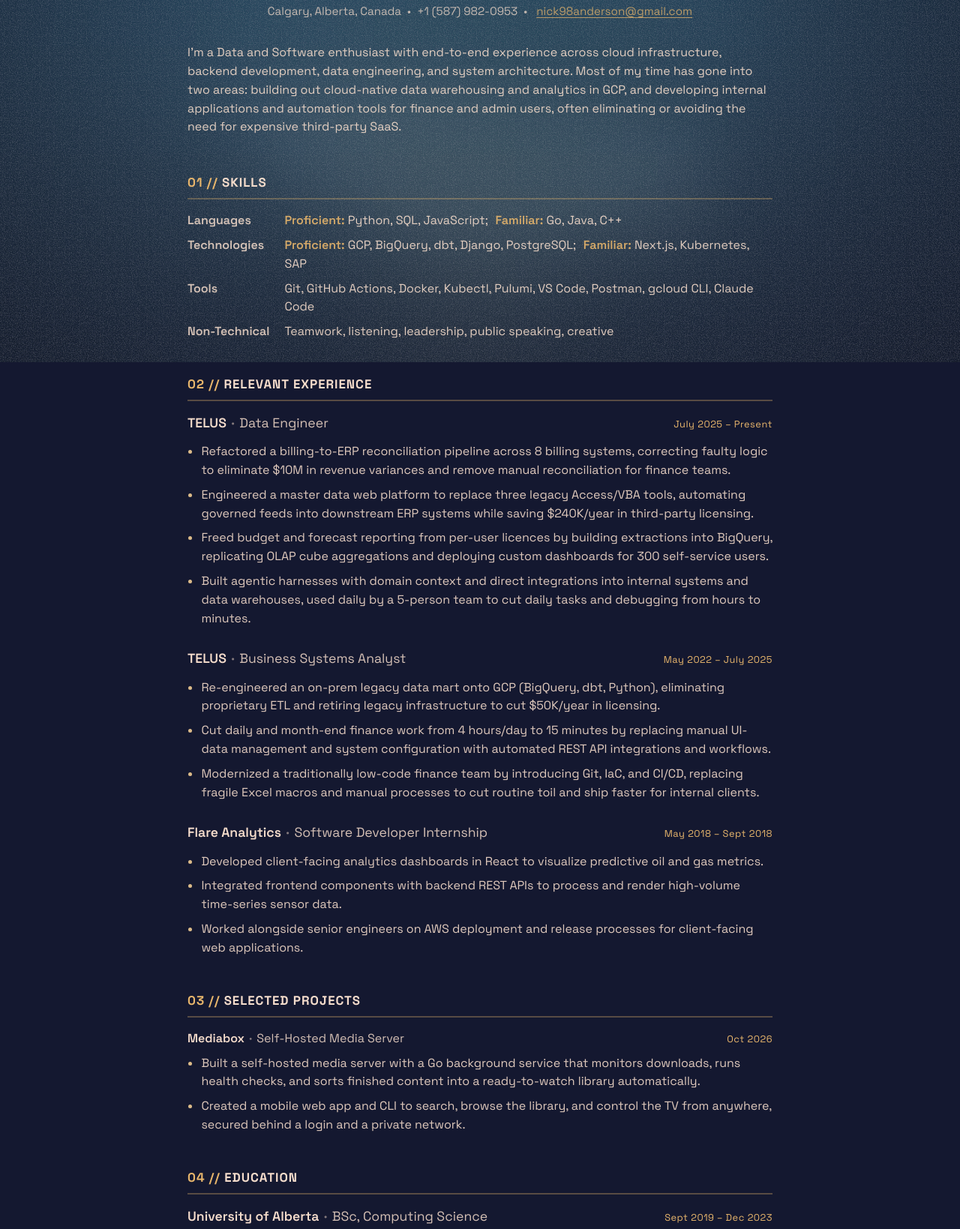
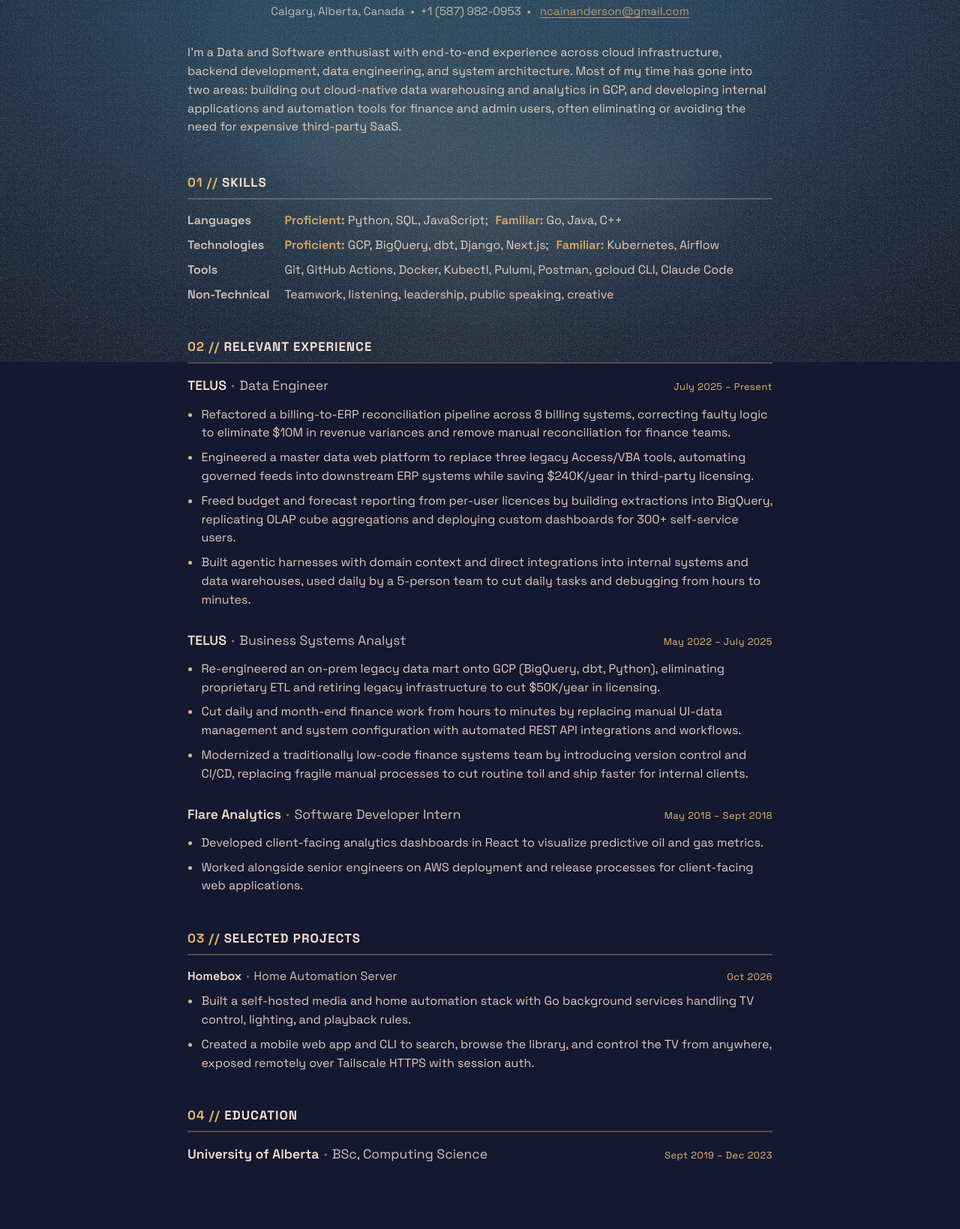
Before and after one commit to nick98anderson/portfolio-webapp, an Astro site: page /resume in a window 1280 px wide. Shown: the part 317-1956 px from the top of the page at 75% size. Built offline with nearby package versions, Linux system fonts and the light colour scheme; Astro itself is replaced by a stand-in of ours.

Commit message:
Update resume content
New name/email, refreshed skills, revised TELUS and Flare bullets, and
Homebox replaces Mediabox under Selected Projects.

Co-Authored-By: Claude Opus 5.5 <noreply@anthropic.com>

```diff
--- a/src/pages/resume.astro
+++ b/src/pages/resume.astro
@@ -12,10 +12,10 @@ const base = import.meta.env.BASE_URL.replace(/\/?$/, '/');
 	<main class="resume">
 		<header class="resume-header reveal" style="--i: 0">
 			<img class="avatar" src={`${base}me.jpeg`} alt="Nick Anderson" width="132" height="132" />
-			<h1 class="name">Nicholas Anderson</h1>
+			<h1 class="name">Nick Anderson</h1>
 			<p class="contact">
 				Calgary, Alberta, Canada&nbsp;&nbsp;•&nbsp;&nbsp;+1 (587) 982-0953&nbsp;&nbsp;•&nbsp;&nbsp;
-				<a href="mailto:nick98anderson@gmail.com">nick98anderson@gmail.com</a>
+				<a href="mailto:ncainanderson@gmail.com">ncainanderson@gmail.com</a>
 			</p>
 			<div class="bio">
 				<p>
@@ -35,9 +35,9 @@ const base = import.meta.env.BASE_URL.replace(/\/?$/, '/');
 				<dt>Languages</dt>
 				<dd><span class="lvl">Proficient:</span> Python, SQL, JavaScript<span class="lvl-sep">;</span> <span class="lvl">Familiar:</span> Go, Java, C++</dd>
 				<dt>Technologies</dt>
-				<dd><span class="lvl">Proficient:</span> GCP, BigQuery, dbt, Django, PostgreSQL<span class="lvl-sep">;</span> <span class="lvl">Familiar:</span> Next.js, Kubernetes, SAP</dd>
+				<dd><span class="lvl">Proficient:</span> GCP, BigQuery, dbt, Django, Next.js<span class="lvl-sep">;</span> <span class="lvl">Familiar:</span> Kubernetes, Airflow</dd>
 				<dt>Tools</dt>
-				<dd>Git, GitHub Actions, Docker, Kubectl, Pulumi, VS Code, Postman, gcloud CLI, Claude Code</dd>
+				<dd>Git, GitHub Actions, Docker, Kubectl, Pulumi, Postman, gcloud CLI, Claude Code</dd>
 				<dt>Non-Technical</dt>
 				<dd>Teamwork, listening, leadership, public speaking, creative</dd>
 			</dl>
@@ -54,7 +54,7 @@ const base = import.meta.env.BASE_URL.replace(/\/?$/, '/');
 				<ul class="role-summary">
 					<li>Refactored a billing-to-ERP reconciliation pipeline across 8 billing systems, correcting faulty logic to eliminate $10M in revenue variances and remove manual reconciliation for finance teams.</li>
 					<li>Engineered a master data web platform to replace three legacy Access/VBA tools, automating governed feeds into downstream ERP systems while saving $240K/year in third-party licensing.</li>
-					<li>Freed budget and forecast reporting from per-user licences by building extractions into BigQuery, replicating OLAP cube aggregations and deploying custom dashboards for 300 self-service users.</li>
+					<li>Freed budget and forecast reporting from per-user licences by building extractions into BigQuery, replicating OLAP cube aggregations and deploying custom dashboards for 300+ self-service users.</li>
 					<li>Built agentic harnesses with domain context and direct integrations into internal systems and data warehouses, used daily by a 5-person team to cut daily tasks and debugging from hours to minutes.</li>
 				</ul>
 			</article>
@@ -66,19 +66,18 @@ const base = import.meta.env.BASE_URL.replace(/\/?$/, '/');
 				</div>
 				<ul class="role-summary">
 					<li>Re-engineered an on-prem legacy data mart onto GCP (BigQuery, dbt, Python), eliminating proprietary ETL and retiring legacy infrastructure to cut $50K/year in licensing.</li>
-					<li>Cut daily and month-end finance work from 4 hours/day to 15 minutes by replacing manual UI-data management and system configuration with automated REST API integrations and workflows.</li>
-					<li>Modernized a traditionally low-code finance team by introducing Git, IaC, and CI/CD, replacing fragile Excel macros and manual processes to cut routine toil and ship faster for internal clients.</li>
+					<li>Cut daily and month-end finance work from hours to minutes by replacing manual UI-data management and system configuration with automated REST API integrations and workflows.</li>
+					<li>Modernized a traditionally low-code finance systems team by introducing version control and CI/CD, replacing fragile manual processes to cut routine toil and ship faster for internal clients.</li>
 				</ul>
 			</article>
 
 			<article class="role">
 				<div class="role-head">
-					<h3>Flare Analytics <span class="sep">·</span> <span class="role-title">Software Developer Internship</span></h3>
+					<h3>Flare Analytics <span class="sep">·</span> <span class="role-title">Software Developer Intern</span></h3>
 					<span class="meta">May 2018 – Sept 2018</span>
 				</div>
 				<ul class="role-summary">
 					<li>Developed client-facing analytics dashboards in React to visualize predictive oil and gas metrics.</li>
-					<li>Integrated frontend components with backend REST APIs to process and render high-volume time-series sensor data.</li>
 					<li>Worked alongside senior engineers on AWS deployment and release processes for client-facing web applications.</li>
 				</ul>
 			</article>
@@ -88,12 +87,12 @@ const base = import.meta.env.BASE_URL.replace(/\/?$/, '/');
 			<h2 class="section-title">Selected Projects</h2>
 			<div class="project">
 				<div class="project-head">
-					<h4>Mediabox <span class="sep">·</span> <span class="role-title">Self-Hosted Media Server</span></h4>
+					<h4>Homebox <span class="sep">·</span> <span class="role-title">Home Automation Server</span></h4>
 					<span class="meta">Oct 2026</span>
 				</div>
 				<ul>
-					<li>Built a self-hosted media server with a Go background service that monitors downloads, runs health checks, and sorts finished content into a ready-to-watch library automatically.</li>
-					<li>Created a mobile web app and CLI to search, browse the library, and control the TV from anywhere, secured behind a login and a private network.</li>
+					<li>Built a self-hosted media and home automation stack with Go background services handling TV control, lighting, and playback rules.</li>
+					<li>Created a mobile web app and CLI to search, browse the library, and control the TV from anywhere, exposed remotely over Tailscale HTTPS with session auth.</li>
 				</ul>
 			</div>
 		</section>
```
